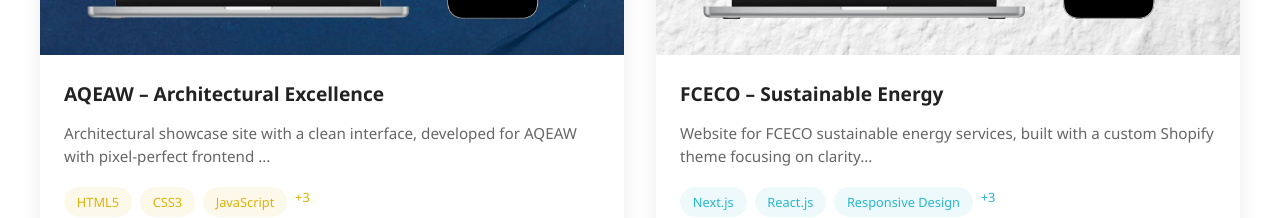
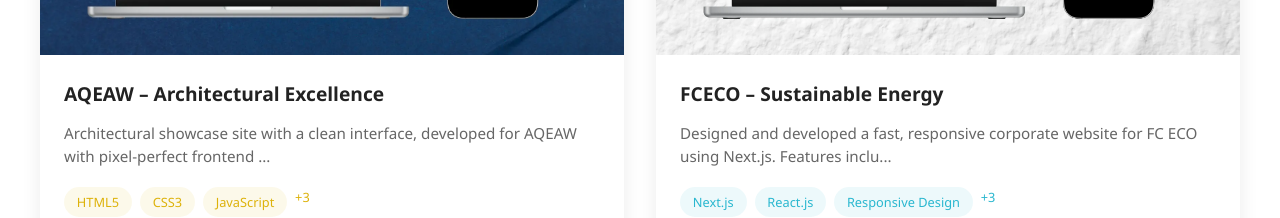
Before and after one commit to irfan3434/irfanishtiaq.dev, a React (Create React App) app: page /projects in a window 1280 px wide. Shown: the part 1160-1378 px from the top of the page. Built offline with nearby package versions, Linux system fonts and the light colour scheme.

Commit message:
new addition of expertise

```diff
--- a/src/pages/Projects.js
+++ b/src/pages/Projects.js
@@ -85,7 +85,7 @@
       title: 'FCECO – Sustainable Energy',
       url: 'https://www.fceco.sa',
       image: proImage2,
-      description: 'Website for FCECO sustainable energy services, built with a custom Shopify theme focusing on clarity, performance, and visual impact to highlight their green initiatives.',
+      description: 'Designed and developed a fast, responsive corporate website for FC ECO using Next.js. Features include a clean brand-aligned UI, dynamic sections (Problem/Solution, Values, Projects), and mobile-optimized navigation.',
       challenge: 'Communicating complex energy services visually while maintaining an engaging user experience that drives conversion and inquiry.',
       solution: 'Designed an interactive service exploration system with animated data visualizations and intuitive navigation flow that guides users from awareness to contact.',
       features: [
```
